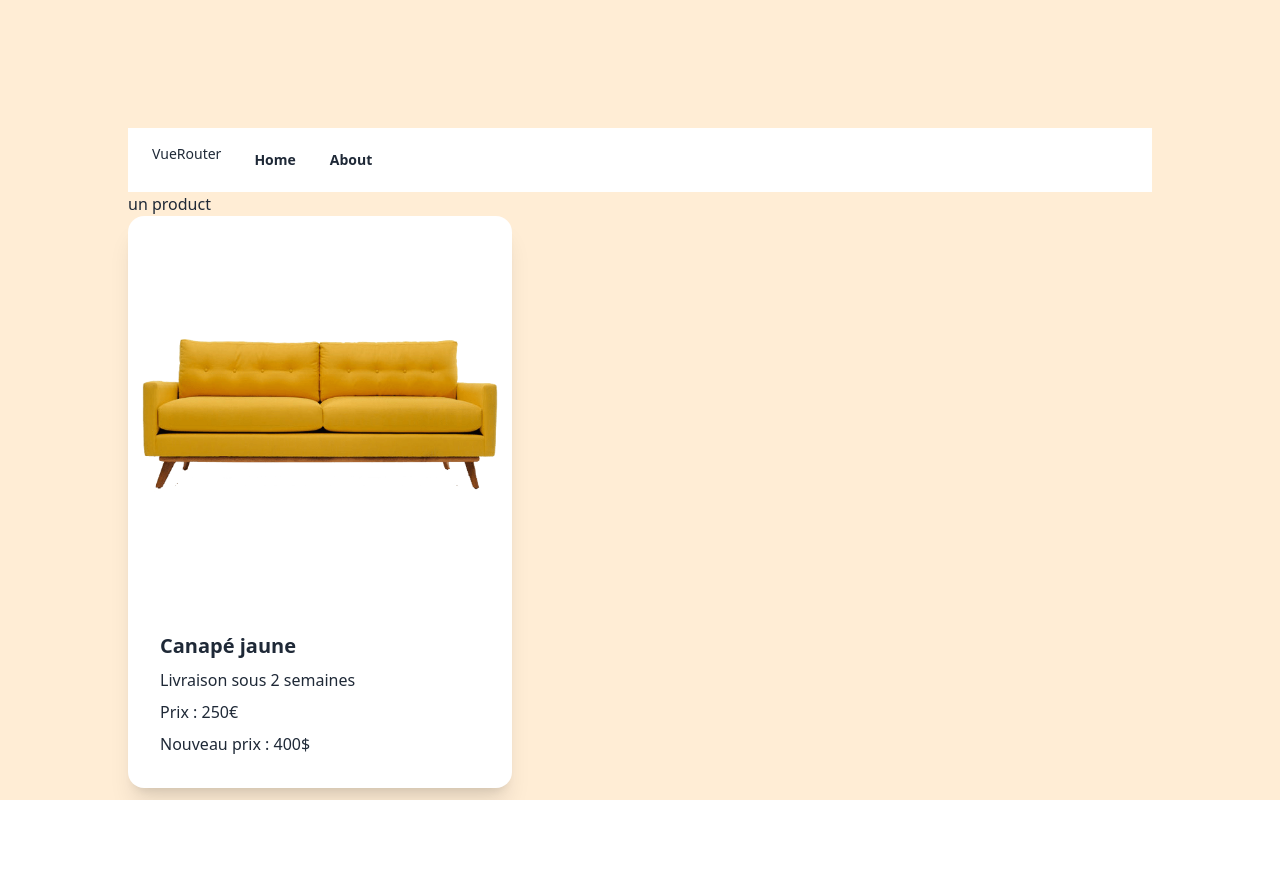
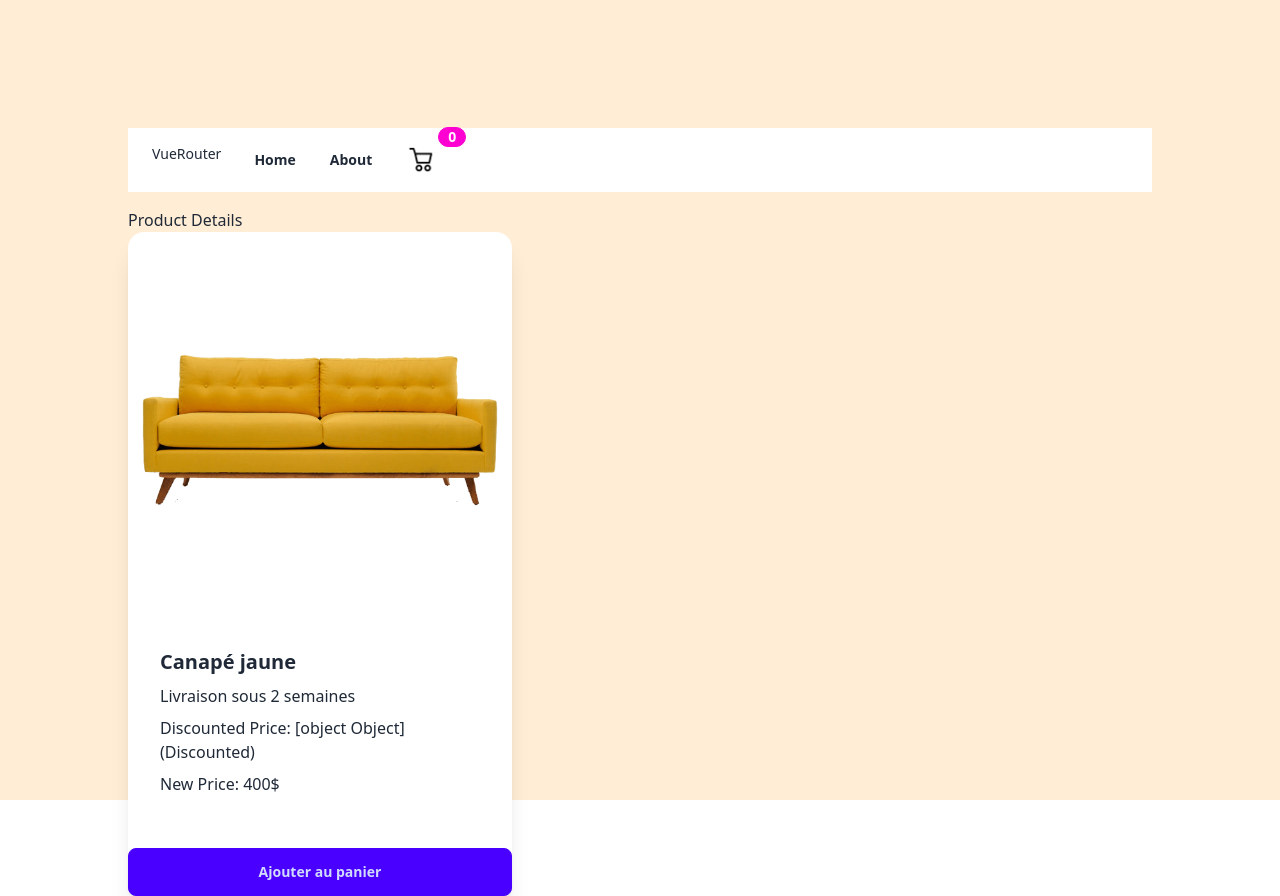
Before and after one commit to ValentinBrebion/tp_react_router, a Vue app: page /#/product/1 in a window 1280 px wide. Before the commit the page ends 800 px from the top, so only its background shows below. Built offline with nearby package versions, Linux system fonts and the light colour scheme.

Commit message:
[fix: add] pinia panier function one product and productitem finish

```diff
--- a/src/App.vue
+++ b/src/App.vue
@@ -1,42 +1,10 @@
 <script setup>
 import NavBar from './components/NavBar.vue'
-
-import { ref } from 'vue'
-const products = ref([
-  {
-    id: 1,
-    name: 'Canapé jaune',
-    cover: '../assets/canape-jaune.png',
-    details: 'Livraison sous 2 semaines',
-    price: 400,
-    discountedPrice: 250,
-    disabled: true
-  },
-  {
-    id: 2,
-    name: 'Chaise bois',
-    cover: '../assets/chaise-bois.png',
-    details: 'Livraison sous 3 jours',
-    price: 299,
-    disabled: true
-  },
-  {
-    id: 3,
-    name: 'Fauteuil jaune',
-    cover: '../assets/fauteuil-jaune.png',
-    details: 'Rupture de stock',
-    price: 500,
-    discountedPrice: 250,
-    disabled: true
-  }
-])
 </script>
 
 <template>
-  <main>
-    <NavBar></NavBar>
-    <RouterView v-slot="{ Component }">
-      <component :is="Component" :products="products" />
-    </RouterView>
-    </main>
+  <NavBar></NavBar>
+  <main class="mt-4">
+    <RouterView></RouterView>
+  </main>
 </template>
--- a/src/components/NavBar.vue
+++ b/src/components/NavBar.vue
@@ -11,6 +11,12 @@
           <li>
             <RouterLink to="/about" class="btn btn-ghost"> About </RouterLink>
           </li>
+          <li>
+            <RouterLink to="/panier" class="btn btn-ghost indicator">
+              <span class="indicator-item badge badge-secondary">{{ store.cartLength }}</span>
+              <img src="../../src/assets/panier.png" style="width: 30px; height: 30px;">
+            </RouterLink>
+          </li>
         </ul>
       </div>
     </div>
@@ -18,5 +24,6 @@
   <script lang="ts" setup>
 import { useRouter } from 'vue-router'
 const { push } = useRouter();
-
+import { useCartStore } from '../stores/cart'
+const store = useCartStore()
 </script>
--- a/src/main.js
+++ b/src/main.js
@@ -3,5 +3,7 @@ import './assets/main.css'
 import { createApp } from 'vue'
 import App from './App.vue'
 import { router } from '@/router.js'
+import { createPinia } from 'pinia'
+const pinia = createPinia()
 
-createApp(App).use(router).mount('#app')
+createApp(App).use(pinia).use(router).mount('#app')
--- a/src/pages/HomePage.vue
+++ b/src/pages/HomePage.vue
@@ -1,19 +1,13 @@
 <script setup>
  import ProductItem from '../components/ProductItem.vue';
- const props = defineProps({
-	products: {
-		type: Array
-	}
-});
+ import { useCartStore } from '../stores/cart'
+
+const store = useCartStore()
 
 </script>
 
 <template>
     <section class="list">
-    <ProductItem
-      v-for="product in props.products"
-      :key="product"
-      :product="product"
-      />
+      <ProductItem v-for="product in store.products" :key="product" :product="product"></ProductItem>
     </section>
 </template>
--- a/src/pages/OneProduct.vue
+++ b/src/pages/OneProduct.vue
@@ -1,35 +1,56 @@
 <template>
-    <h2>un product</h2>
-    <div class="card">
-        <img :src="imgPath"  />
+    <h2>Product Details</h2>
+    <div v-if="product" class="card">
+        <img :src="imgPath" />
         <div class="card-body">
           <h2 class="card-title">{{ product.name }}</h2>
           <p>{{ product.details }}</p>
-          <p :class="{'Remise': product.discountedPrice}" v-if="product.discountedPrice">Prix : {{ priceDiscounted }} </p>
-          <p class="AfterRemise">Nouveau prix : {{ priceForm }} </p>
+          <p v-if="product.discountedPrice">Discounted Price: {{ priceDiscounted }}</p>
+          <p>New Price: {{ priceForm }}</p>
         </div>
-      </div>
+        <button class="btn btn-primary mt-5" @click="store.addToCart(product)">
+            Ajouter au panier
+        </button>
+    </div>
+    <div v-else>
+        <p>Loading...</p>
+    </div>
 </template>
+
 <script setup>
 import { computed } from 'vue';
 import { useRoute } from 'vue-router';
 import { useCurrency } from '../composables/useCurrency.js';
+import { useCartStore } from '../stores/cart.js';
 
-const props = defineProps({
-    products: {
-        type: Array
-    }
-});
-
+const store = useCartStore();
 const { format, currency } = useCurrency({ currency: '$' });
 const { params } = useRoute();
 
 const product = computed(() => {
     const productId = parseInt(params.id);
-    return props.products.find(prod => prod.id === productId);
+    return store.products.find(prod => prod.id === productId);
 });
 
-const priceForm = format(product.value.price, currency);
-const priceDiscounted = computed(() => `${product.value.discountedPrice}€`);
-const imgPath = computed(() => new URL(product.value.cover, import.meta.url).href);
+const priceForm = computed(() => {
+    if (product.value) {
+        return format(product.value.price, currency);
+    }
+    return '';
+});
+
+const priceDiscounted = computed(() => {
+    if (product.value && product.value.discountedPrice) {
+        return `${format(product.value.discountedPrice, currency)} (Discounted)`;
+    }
+    return '';
+});
+
+// Compute the image path
+const imgPath = computed(() => {
+    if (product.value) {
+        return new URL(product.value.cover, import.meta.url).href;
+    }
+    return '';
+});
 </script>
--- /dev/null
+++ b/src/pages/PanierProduct.vue
@@ -0,0 +1,3 @@
+<template>
+    <h1>Panier</h1>
+</template>
--- a/src/router.js
+++ b/src/router.js
@@ -3,6 +3,7 @@ import { createRouter, createWebHashHistory } from 'vue-router'
 const AboutPage = () => import('@/pages/AboutPage.vue')
 const HomePage = () => import('@/pages/HomePage.vue')
 const OneProduct = () => import('@/pages/OneProduct.vue')
+const PanierProduct = () => import('@/pages/OneProduct.vue')
 
 export const router = createRouter({
     history: createWebHashHistory(),
@@ -23,5 +24,10 @@ export const router = createRouter({
             path: '/product/:id',
             component: OneProduct
         },
+        {
+            name: '/panier',
+            path: '/panier',
+            component: PanierProduct
+        },
     ]
 })
--- /dev/null
+++ b/src/stores/cart.js
@@ -0,0 +1,43 @@
+import { defineStore } from 'pinia'
+
+export const useCartStore = defineStore('cart', {
+    state: () => ({
+        cart: [],
+		products: [
+            {
+                id: 1,
+                name: 'Canapé jaune',
+                cover: '../assets/canape-jaune.png',
+                details: 'Livraison sous 2 semaines',
+                price: 400,
+                discountedPrice: 250,
+                disabled: true
+              },
+              {
+                id: 2,
+                name: 'Chaise bois',
+                cover: '../assets/chaise-bois.png',
+                details: 'Livraison sous 3 jours',
+                price: 299,
+                disabled: true
+              },
+              {
+                id: 3,
+                name: 'Fauteuil jaune',
+                cover: '../assets/fauteuil-jaune.png',
+                details: 'Rupture de stock',
+                price: 500,
+                discountedPrice: 250,
+                disabled: true
+              }
+        ]
+	}),
+    getters: {
+		cartLength: (state) => state.cart.length
+	},
+    actions: {
+		addToCart(product) {
+      this.cart.push(product)
+    },
+	}
+});
```
Also changed, not shown: src/assets/panier.png (added), src/assets/panier.svg (added).
